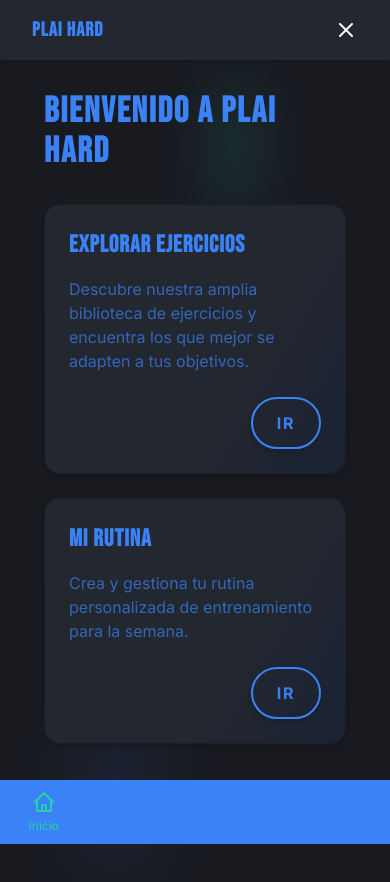
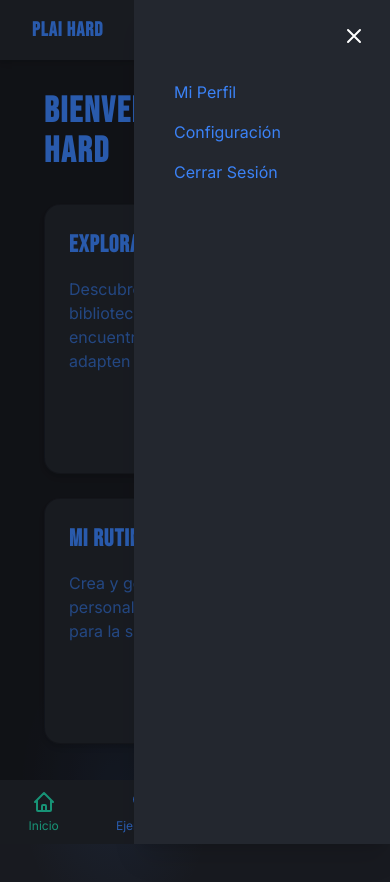
Before and after one commit to AlejoObandoGil/plAI-hard, a Vue app: page / in a window 390 px wide. Both pictures are taken after a click on the button 346 px from the left and 30 px from the top of the page. Shown: the top 882 px of the page. Built offline with nearby package versions, Linux system fonts and the light colour scheme.

Commit message:
feat: nav mobile color, added sidebar mobile menu

```diff
--- a/src/layouts/MainLayout.vue
+++ b/src/layouts/MainLayout.vue
@@ -4,10 +4,10 @@
     <header class="bg-accent-card text-accent p-4 shadow-soft md:hidden">
       <div class="flex justify-between items-center px-4">
         <h1 class="text-xl font-display">plAI Hard</h1>
-        <button @click="isMenuOpen = !isMenuOpen">
+        <button @click="isMobileSidebarOpen = true">
           <svg class="w-6 h-6" fill="none" stroke="currentColor" viewBox="0 0 24 24">
             <path
-              v-if="!isMenuOpen"
+              v-if="!isMobileSidebarOpen"
               stroke-linecap="round"
               stroke-linejoin="round"
               stroke-width="2"
@@ -102,13 +102,50 @@
       </div>
     </header>
 
+    <!-- Sidebar móvil -->
+    <transition name="slide">
+      <div
+        v-if="isMobileSidebarOpen"
+        class="fixed inset-0 z-50 bg-black/30 flex justify-end"
+        @click.self="isMobileSidebarOpen = false"
+      >
+        <div class="w-64 bg-accent-card h-full shadow-xl p-6 flex flex-col animate-slide-in-right">
+          <button class="self-end mb-6" @click="isMobileSidebarOpen = false">
+            <svg class="w-6 h-6" fill="none" stroke="currentColor" viewBox="0 0 24 24">
+              <path
+                stroke-linecap="round"
+                stroke-linejoin="round"
+                stroke-width="2"
+                d="M6 18L18 6M6 6l12 12"
+              />
+            </svg>
+          </button>
+          <a
+            href="#"
+            class="block px-4 py-2 text-primary hover:bg-primary-light hover:text-secondary"
+            >Mi Perfil</a
+          >
+          <a
+            href="#"
+            class="block px-4 py-2 text-primary hover:bg-primary-light hover:text-secondary"
+            >Configuración</a
+          >
+          <a
+            href="#"
+            class="block px-4 py-2 text-primary hover:bg-primary-light hover:text-secondary"
+            >Cerrar Sesión</a
+          >
+        </div>
+      </div>
+    </transition>
+
     <!-- Main Content -->
     <main class="flex-1 px-4 pb-20 md:pb-4">
       <slot></slot>
     </main>
 
     <!-- Mobile Navigation -->
-    <nav class="fixed bottom-0 left-0 right-0 bg-primary text-accent md:hidden">
+    <nav class="fixed bottom-0 left-0 right-0 bg-accent-card text-accent md:hidden">
       <div class="flex justify-around items-center h-16">
         <router-link to="/" class="flex flex-col items-center p-2" active-class="text-secondary">
           <svg class="w-6 h-6" fill="none" stroke="currentColor" viewBox="0 0 24 24">
@@ -174,11 +211,24 @@
 <script setup lang="ts">
 import { ref } from 'vue'
 
-const isMenuOpen = ref(false)
 const isProfileOpen = ref(false)
+const isMobileSidebarOpen = ref(false)
 </script>
 
 <style scoped>
+@keyframes slide-in-right {
+  from {
+    transform: translateX(100%);
+    opacity: 0;
+  }
+  to {
+    transform: translateX(0);
+    opacity: 1;
+  }
+}
+.animate-slide-in-right {
+  animation: slide-in-right 0.3s cubic-bezier(0.4, 0, 0.2, 1);
+}
 .router-link-active {
   @apply text-secondary;
 }
```
